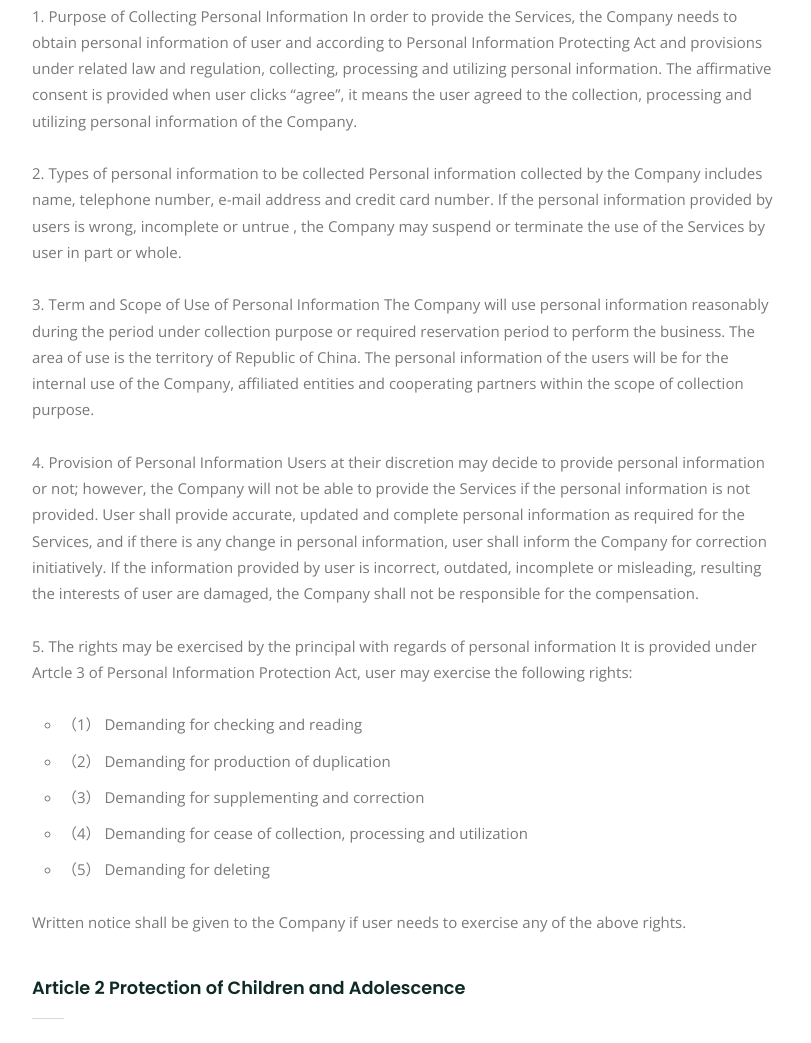
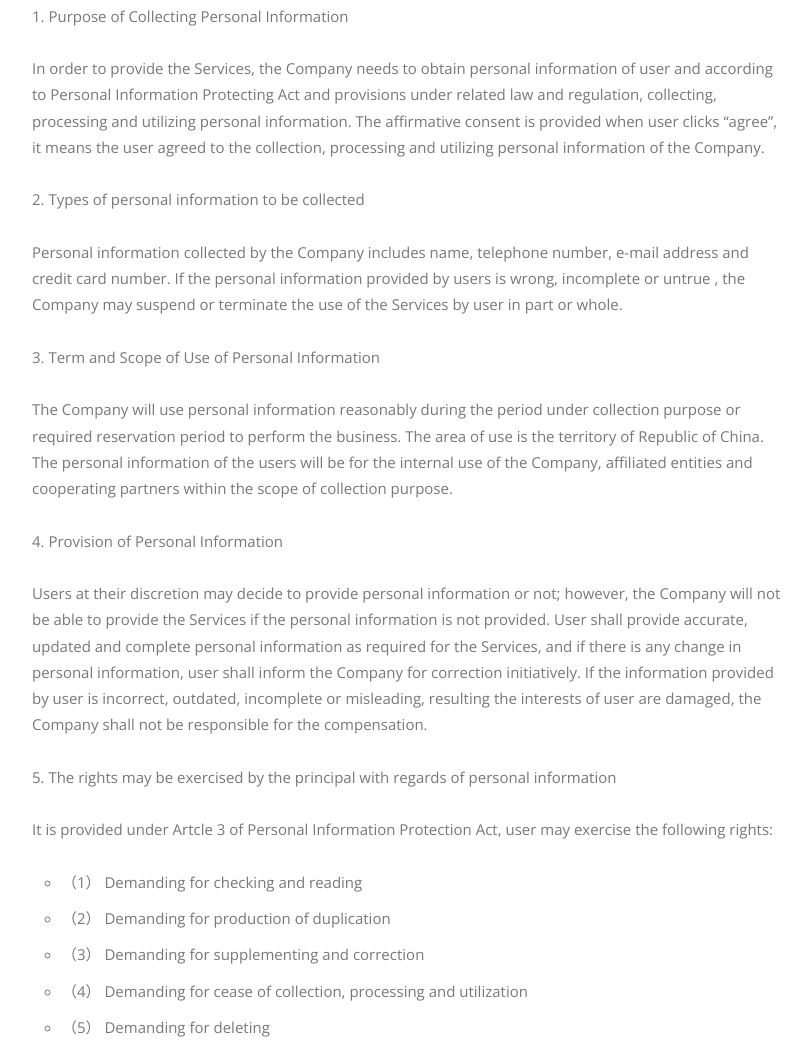
Before and after one commit to shellybike-terms/shellybike-terms.github.io, a plain HTML site: page en.html in a window 1280 px wide. Shown: the part 544-1587 px from the top of the page, without its empty margins (233-1044 px from the left). Drawn offline with nearby package versions, Linux system fonts and the light colour scheme.

Commit message:
Update en.html

```diff
--- a/en.html
+++ b/en.html
@@ -85,11 +85,16 @@
 
 
                     <h5 class="underline">Article 1 Regulation of Personal Information</h5>
-                    <p>1. Purpose of Collecting Personal Information In order to provide the Services, the Company needs to obtain personal information of user and according to Personal Information Protecting Act and provisions under related law and regulation, collecting, processing and utilizing personal information. The affirmative consent is provided when user clicks “agree”, it means the user agreed to the collection, processing and utilizing personal information of the Company.</p>
-                    <p>2. Types of personal information to be collected Personal information collected by the Company includes name, telephone number, e-mail address and credit card number. If the personal information provided by users is wrong, incomplete or untrue , the Company may suspend or terminate the use of the Services by user in part or whole.</p>
-                    <p>3. Term and Scope of Use of Personal Information The Company will use personal information reasonably during the period under collection purpose or required reservation period to perform the business. The area of use is the territory of Republic of China. The personal information of the users will be for the internal use of the Company, affiliated entities and cooperating partners within the scope of collection purpose.</p>
-                    <p>4. Provision of Personal Information Users at their discretion may decide to provide personal information or not; however, the Company will not be able to provide the Services if the personal information is not provided. User shall provide accurate, updated and complete personal information as required for the Services, and if there is any change in personal information, user shall inform the Company for correction initiatively. If the information provided by user is incorrect, outdated, incomplete or misleading, resulting the interests of user are damaged, the Company shall not be responsible for the compensation.</p>
-                    <p>5. The rights may be exercised by the principal with regards of personal information It is provided under Artcle 3 of Personal Information Protection Act, user may exercise the following rights:</p>
+                    <p>1. Purpose of Collecting Personal Information</p>
+                    <p>In order to provide the Services, the Company needs to obtain personal information of user and according to Personal Information Protecting Act and provisions under related law and regulation, collecting, processing and utilizing personal information. The affirmative consent is provided when user clicks “agree”, it means the user agreed to the collection, processing and utilizing personal information of the Company.</p>
+                    <p>2. Types of personal information to be collected</p>
+                    <p>Personal information collected by the Company includes name, telephone number, e-mail address and credit card number. If the personal information provided by users is wrong, incomplete or untrue , the Company may suspend or terminate the use of the Services by user in part or whole.</p>
+                    <p>3. Term and Scope of Use of Personal Information </p>
+                    <p>The Company will use personal information reasonably during the period under collection purpose or required reservation period to perform the business. The area of use is the territory of Republic of China. The personal information of the users will be for the internal use of the Company, affiliated entities and cooperating partners within the scope of collection purpose.</p>
+                    <p>4. Provision of Personal Information </p>
+                    <p>Users at their discretion may decide to provide personal information or not; however, the Company will not be able to provide the Services if the personal information is not provided. User shall provide accurate, updated and complete personal information as required for the Services, and if there is any change in personal information, user shall inform the Company for correction initiatively. If the information provided by user is incorrect, outdated, incomplete or misleading, resulting the interests of user are damaged, the Company shall not be responsible for the compensation.</p>
+                    <p>5. The rights may be exercised by the principal with regards of personal information </p>
+                    <p>It is provided under Artcle 3 of Personal Information Protection Act, user may exercise the following rights:</p>
 
                     <ul>
                         <li>（1） Demanding for checking and reading</li>
```
